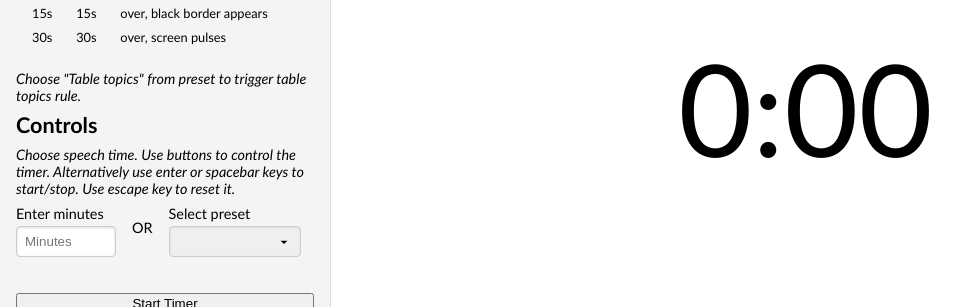
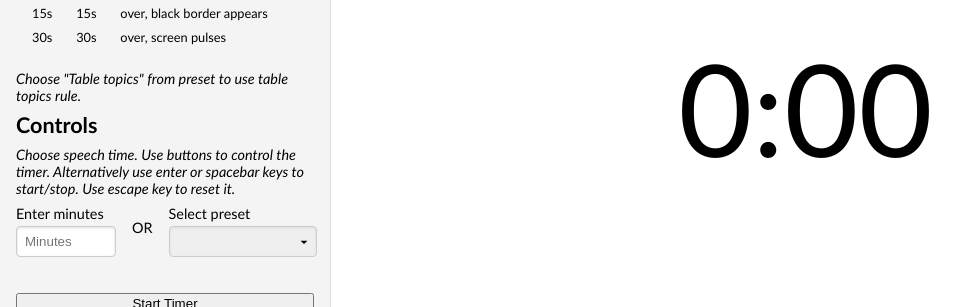
Before and after one commit to Ajuska/toastmasters-timer, an Angular app: page / in a window 1280 px wide. Shown: the part 293-600 px from the top of the page, without its empty margins (0-976 px from the left). Built offline with nearby package versions, Linux system fonts and the light colour scheme.

Commit message:
Fix dropdown width

```diff
--- a/src/app/app.component.html
+++ b/src/app/app.component.html
@@ -35,7 +35,7 @@
         <li>over, screen pulses</li>
       </ul>
     </div>
-    <i>Choose "Table topics" from preset to trigger table topics rule.</i>
+    <i>Choose "Table topics" from preset to use table topics rule.</i>
     <h2>Controls</h2>
     <i>
       Choose speech time. Use buttons to control the timer. Alternatively use
--- a/src/styles.sass
+++ b/src/styles.sass
@@ -39,5 +39,6 @@ select
   background-image: url("/caret-down.svg")
   background-size: 24px
   background-repeat: no-repeat
-  background-position: calc(100% - 4px) center
+  background-position: 100% center
   color: black
+  padding-right: 1.5rem
```
